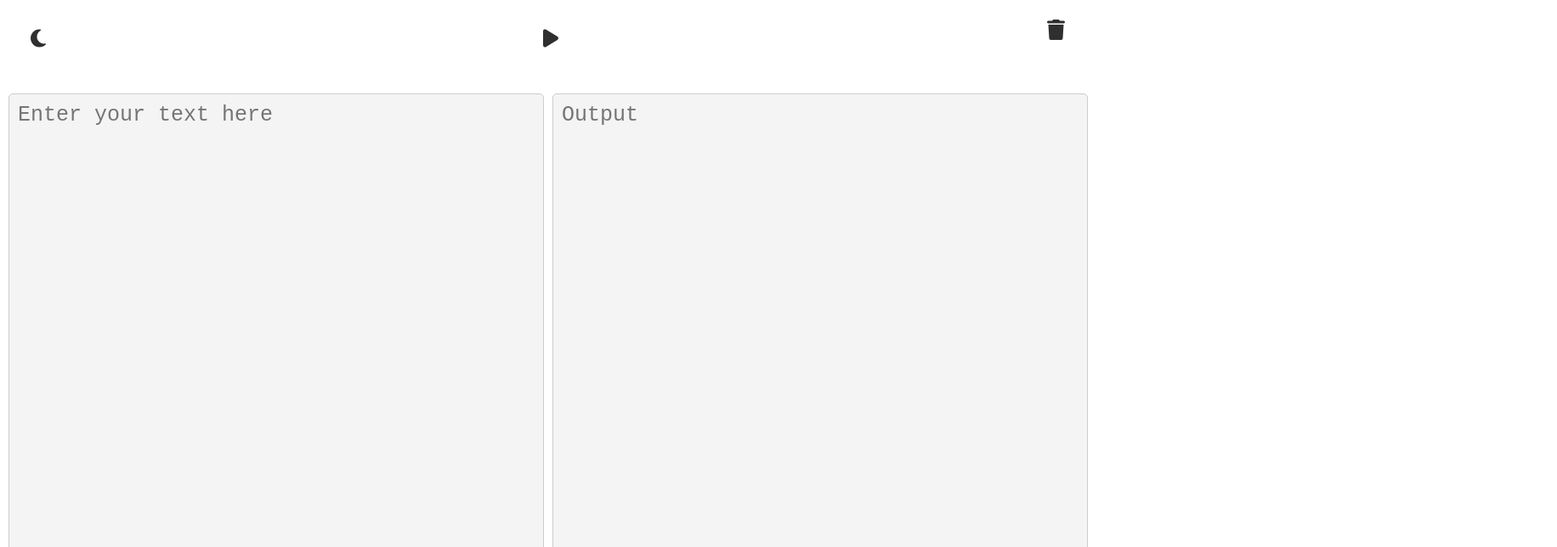
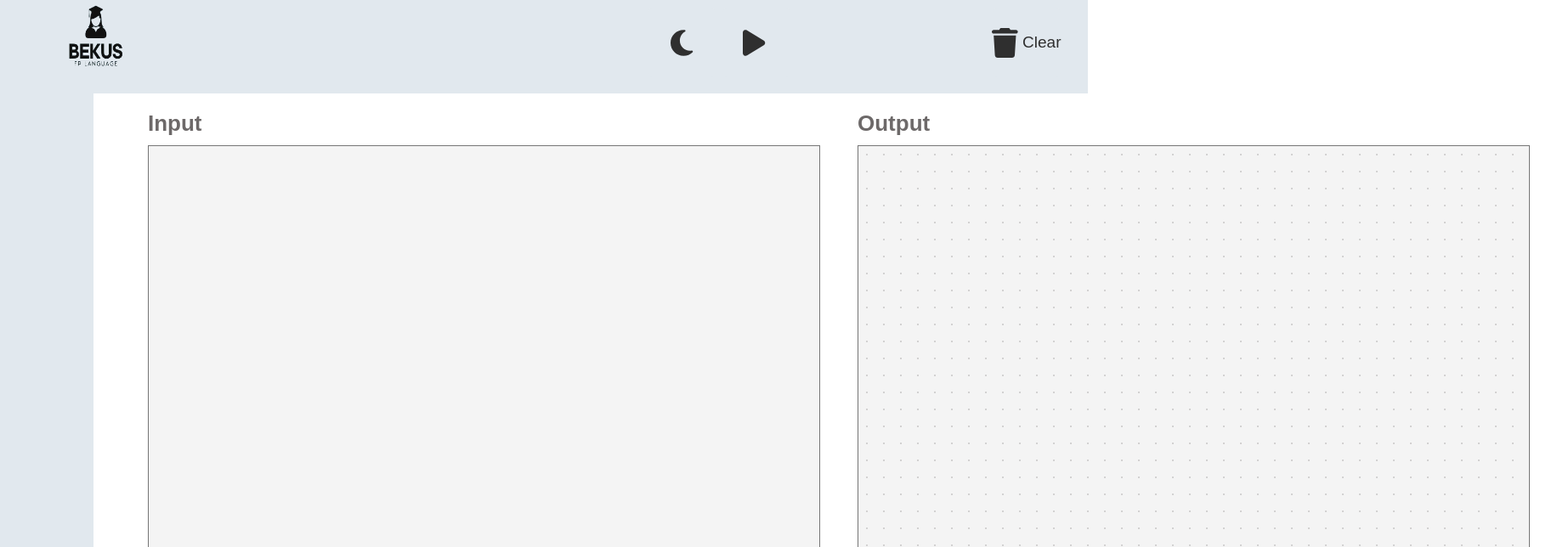
Before and after one commit to RuzannaAleksanyan/fp_languages, a React (Create React App) app in the folder frontend/: page / in a window 1280 px wide. Shown: the top 644 px of the page at 85% size, 1832 px wide, since content can reach past the window. Built offline with nearby package versions, Linux system fonts and the light colour scheme.

Commit message:
Modified version of the design

```diff
--- a/frontend/src/App.css
+++ b/frontend/src/App.css
@@ -6,6 +6,8 @@ body.dark-mode {
 }
 
 body {
+  overflow: hidden;
+
   background-color: rgb(255, 255, 255);
   color: black;
   margin: 0;
@@ -13,3 +15,43 @@ body {
   font-family: Arial, sans-serif;
   transition: background-color 0.3s ease, color 0.3s ease;
 }
+
+.buttons {
+  background-color: rgb(225, 232, 238);
+  height: 110px;
+
+  display: flex;
+}
+
+.stream {
+  background-color: rgb(225, 232, 238);
+  height: 100vh;
+  width: 110px;
+
+  display: flex;
+}
+
+/* App.css */
+.logo-container {
+  display: flex;
+  justify-content: center;
+  align-items: center;
+  /* margin-right: auto;      */
+  width: 90px;
+  height: 90px;
+
+  /* background-color: red; */
+  cursor: pointer;
+  position: relative;
+  border-radius: 5px;
+  border: none;
+  transition: background-color 0.3s ease, color 0.3s ease;
+
+  /* top: 10px; */
+  left: 70px;
+}
+
+.logo-container img {
+  max-width: 120px;
+  height: 80px;
+}
--- a/frontend/src/App.jsx
+++ b/frontend/src/App.jsx
@@ -56,55 +56,22 @@ function App() {
   };
 
   return (
-    <div
-      className="App"
-      style={{
-        color: isDarkMode ? 'white' : 'black',
-        height: '90vh',
-        display: 'flex',
-        flexDirection: 'column',
-        transition: 'background-color 0.3s ease',
-      }}
-    >
-      {/* Top Controls */}
-      <div
-        style={{
-          display: 'flex',
-          justifyContent: 'space-between',
-          padding: '10px',
-          height: '80px',
-        }}
-      >
+    <div className="App" >
+      <div className='buttons' >
+        <div class="logo-container">
+          <img src={require('./logo.png')} alt="Logo" />
+        </div>
+
         <DarkLight toggleDarkMode={toggleDarkMode} isDarkMode={isDarkMode} />
         <Run onRun={handleRun} isDarkMode={isDarkMode} />
         <Clear value={value} setValue={setValue} isDarkMode={isDarkMode} />
       </div>
 
-      {/* Main container with two columns */}
-      <div
-        style={{
-          display: 'flex',
-          flex: 1,
-          flexDirection: 'row',
-          height: 'calc(100vh - 80px)',
-        }}
-      >
-        <div
-          style={{
-            flex: 1,
-            padding: '10px',
-            height: '100%',
-          }}
-        >
+      <div className='stream' >
+        <div>
           <Input value={value} setValue={setValue} />
         </div>
-        <div
-          style={{
-            flex: 1,
-            padding: '10px',
-            height: '100%',
-          }}
-        >
+        <div>
           <Output result={result} />
         </div>
       </div>
--- a/frontend/src/components/button/clear/Clear.jsx
+++ b/frontend/src/components/button/clear/Clear.jsx
@@ -22,7 +22,8 @@ const ClearField = ({ value, setValue, isDarkMode }) => {
         icon={faTrash}
         className={`${classes.icon} ${isDarkMode ? classes.dark : classes.light}`}
       />
-      <span className={`${classes.tooltip} ${isDarkMode ? classes.dark : ''}`}>Clear</span>
+      Clear
+      {/* <span className={`${classes.tooltip} ${isDarkMode ? classes.dark : ''}`}></span> */}
     </button>
   );
 };
--- a/frontend/src/components/button/clear/Clear.module.css
+++ b/frontend/src/components/button/clear/Clear.module.css
@@ -2,19 +2,25 @@
   display: flex;
   align-items: center;
   justify-content: center;
-  width: 50px;
-  height: 50px;
-  font-size: 16px;
+  width: 80px;
+  height: 80px;
+  font-size: 19px;
   cursor: pointer;
   border-radius: 5px;
   border: none;
-  transition: background-color 0.3s ease, color 0.3s ease;
-  position: relative;
+  position: absolute;
+  top: 10px;
+  right: 32px;
 }
+
+/* .clearButton :hover {
+  color: red;
+  background-color: red;
+} */
 
 /* Light mode */
 .light {
-  background-color: white;
+  background-color: rgb(225, 232, 238);
   color: #2f2f2f;
 }
 
@@ -27,6 +33,8 @@
 .icon {
   font-size: 24px;
   margin-right: 5px;
+  transition: color 0.3s ease;
+  height: 35px;
   transition: color 0.3s ease;
 }
 
--- a/frontend/src/components/button/darklight/DarkLight.jsx
+++ b/frontend/src/components/button/darklight/DarkLight.jsx
@@ -13,7 +13,7 @@ const DarkLight = ({ toggleDarkMode, isDarkMode }) => {
         icon={isDarkMode ? faSun : faMoon}
         className={`${classes.icon} ${isDarkMode ? classes.dark : classes.light}`}
       />
-      <span className={classes.tooltip}>{isDarkMode ? 'Light Mode' : 'Dark Mode'}</span>
+      {/* <span className={classes.tooltip}>{isDarkMode ? 'Light Mode' : 'Dark Mode'}</span> */}
     </button>
   );
 };
--- a/frontend/src/components/button/darklight/DarkLight.module.css
+++ b/frontend/src/components/button/darklight/DarkLight.module.css
@@ -1,20 +1,24 @@
 .darkLightButton {
-  display: flex;
-  align-items: center;
-  justify-content: center;
-  padding: 10px 15px;
-  width: 70px;
-  height: 70px;
+  /* display: flex; */
+  /* align-items: center; */
+  /* justify-content: center; */
+  /* padding: 10px 15px; */
+  width: 80px;
+  height: 80px;
+  /* cursor: pointer; */
   cursor: pointer;
   position: relative;
   border-radius: 5px;
   border: none;
   transition: background-color 0.3s ease, color 0.3s ease;
+
+  top: 10px;
+  left: 84vh;
 }
 
 /* Light mode button */
 .light {
-  background-color: white;
+  background-color: rgb(225, 232, 238);
   color: #2f2f2f;
 }
 
@@ -26,6 +30,8 @@
 
 .icon {
   font-size: 24px;
+  transition: color 0.3s ease;
+  height: 35px;
   transition: color 0.3s ease;
 }
 
--- a/frontend/src/components/button/run/Run.jsx
+++ b/frontend/src/components/button/run/Run.jsx
@@ -13,7 +13,7 @@ const Run = ({ onRun, isDarkMode }) => {
         icon={faPlay}
         className={`${classes.icon} ${isDarkMode ? classes.dark : classes.light}`}
       />
-      <span className={`${classes.tooltip} ${isDarkMode ? classes.dark : ''}`}>Run</span>
+      {/* <span className={`${classes.tooltip} ${isDarkMode ? classes.dark : ''}`}>Run</span> */}
     </button>
   );
 };
--- a/frontend/src/components/button/run/Run.module.css
+++ b/frontend/src/components/button/run/Run.module.css
@@ -1,21 +1,23 @@
 .runButton {
-  display: flex;
-  align-items: center;
-  justify-content: center;
-  padding: 10px 15px;
-  width: 70px;
-  height: 70px;
-  font-size: 16px;
+  /* display: flex; */
+  /* align-items: center; */
+  /* justify-content: center; */
+  /* padding: 10px 15px; */
+  width: 80px;
+  height: 80px;
+  /* font-size: 16px; */
   cursor: pointer;
   border-radius: 5px;
   border: none;
   transition: background-color 0.3s ease, color 0.3s ease;
   position: relative;
+  top: 10px;
+  left: 85vh;
 }
 
 /* Light mode */
 .light {
-  background-color: white;
+  background-color: rgb(225, 232, 238);
   color: #2f2f2f;
 }
 
@@ -28,20 +30,21 @@
 .icon {
   font-size: 24px;
   margin-right: 5px;
+  height: 35px;
   transition: color 0.3s ease;
 }
 
 /* Tooltip styles */
 .tooltip {
   position: absolute;
-  top: 60px;
+  /* top: 60px; */
   color: black;
   padding: 5px 10px;
   font-size: 10px;
   white-space: nowrap;
   opacity: 0;
   pointer-events: none;
-  background-color: white;
+  /* background-color: white; */
   border-radius: 3px;
 }
 
--- a/frontend/src/components/input/Input.jsx
+++ b/frontend/src/components/input/Input.jsx
@@ -4,11 +4,12 @@ import classes from './Input.module.css';
 const InputField = ({ value, setValue, isDarkMode }) => {
   return (
     <div className={`${classes.inputContainer} ${isDarkMode ? classes.dark : ''}`}>
+      <label className={classes.inputLabel}>Input</label> {/* Ուղղված է styles -> classes */}
       <textarea
         value={value}
         onChange={(e) => setValue(e.target.value)}
         className={`${classes.inputField} ${isDarkMode ? classes.darkField : ''}`}
-        placeholder="Enter your text here"
+        // placeholder="Enter your text here"
         aria-label="User input"
       />
     </div>
--- a/frontend/src/components/input/Input.module.css
+++ b/frontend/src/components/input/Input.module.css
@@ -1,17 +1,22 @@
 .inputContainer {
-  width: 98%;
-  height: 100%;
+  padding: 20px 0 0 174px;
 }
 
 .inputField {
-  width: 100%;
-  height: 100%;
-  padding: 10px;
-  border: 1px solid #ccc;
-  border-radius: 5px;
-  resize: none;
+  width: 785px;
+  height: 80vh;
 
   font-size: 25px;
 
   background-color: #f4f4f4;
 }
+
+.inputLabel {
+  font-size: 26px;
+  font-weight: bold;
+  color: #6d6969;
+}
+
+.inputContainer textarea {
+  margin-top: 10px;  /* Այս հատկությունը կարելի է նաև օգտագործել */
+}
--- a/frontend/src/components/output/Output.jsx
+++ b/frontend/src/components/output/Output.jsx
@@ -4,9 +4,11 @@ import classes from './Output.module.css';
 const OutputField = ({ result, isDarkMode }) => {
   return (
     <div className={`${classes.outputContainer} ${isDarkMode ? classes.dark : ''}`}>
+       <label className={classes.outputLabel}>Output</label> {/* Ուղղված է styles -> classes */}
+
       <textarea
         className={`${classes.outputField} ${isDarkMode ? classes.darkField : ''}`}
-        placeholder="Output"
+        // placeholder="Output"
         value={result}
         readOnly
         aria-label="Back output"
--- a/frontend/src/components/output/Output.module.css
+++ b/frontend/src/components/output/Output.module.css
@@ -1,18 +1,26 @@
 .outputContainer {
-    width: 98%;
-    height: 100%;
-  }
+  padding: 20px 32px 0 44px;
 
-  .outputField {
-    width: 100%;
-    height: 100%;
-    padding: 10px;
-    border: 1px solid #ccc;
-    border-radius: 5px;
-    background-color: #f4f4f4;
-    color: black;
-    resize: none;
-    pointer-events: none;
+  right: 240%;
+}
 
-    font-size: 25px;
-  }
+.outputField {
+  width: 785px;
+  height: 80vh;
+
+  font-size: 25px;
+  background-color: #f4f4f4;
+
+  background-image: radial-gradient(circle, #d2d1d1 1px, transparent 1px);
+  background-size: 20px 20px;
+}
+
+.outputLabel {
+  font-size: 26px;
+  font-weight: bold;
+  color: #6d6969;
+}
+
+.outputContainer textarea {
+  margin-top: 10px;  /* Այս հատկությունը կարելի է նաև օգտագործել */
+}
```
Also changed, not shown: frontend/src/logo.png (added).
